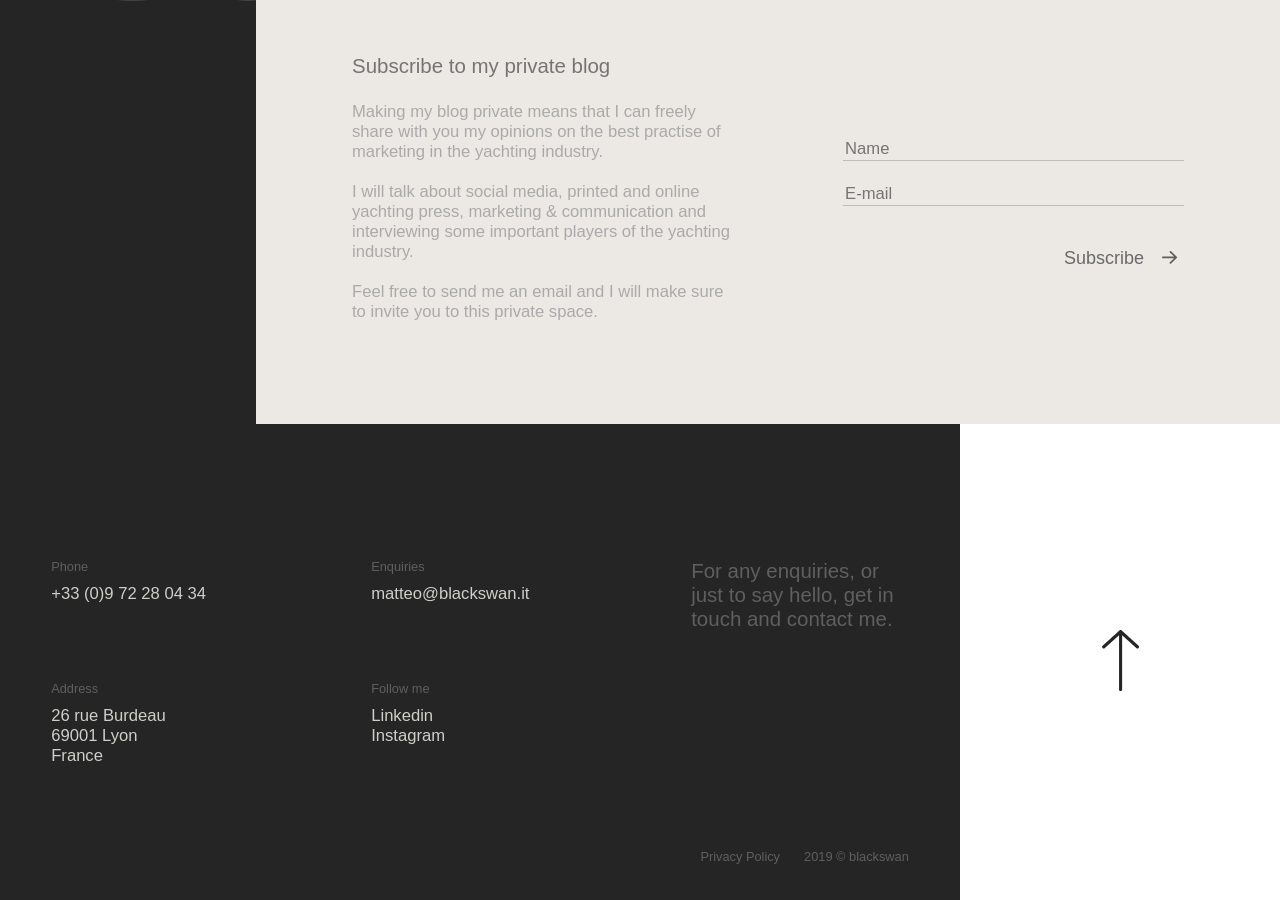
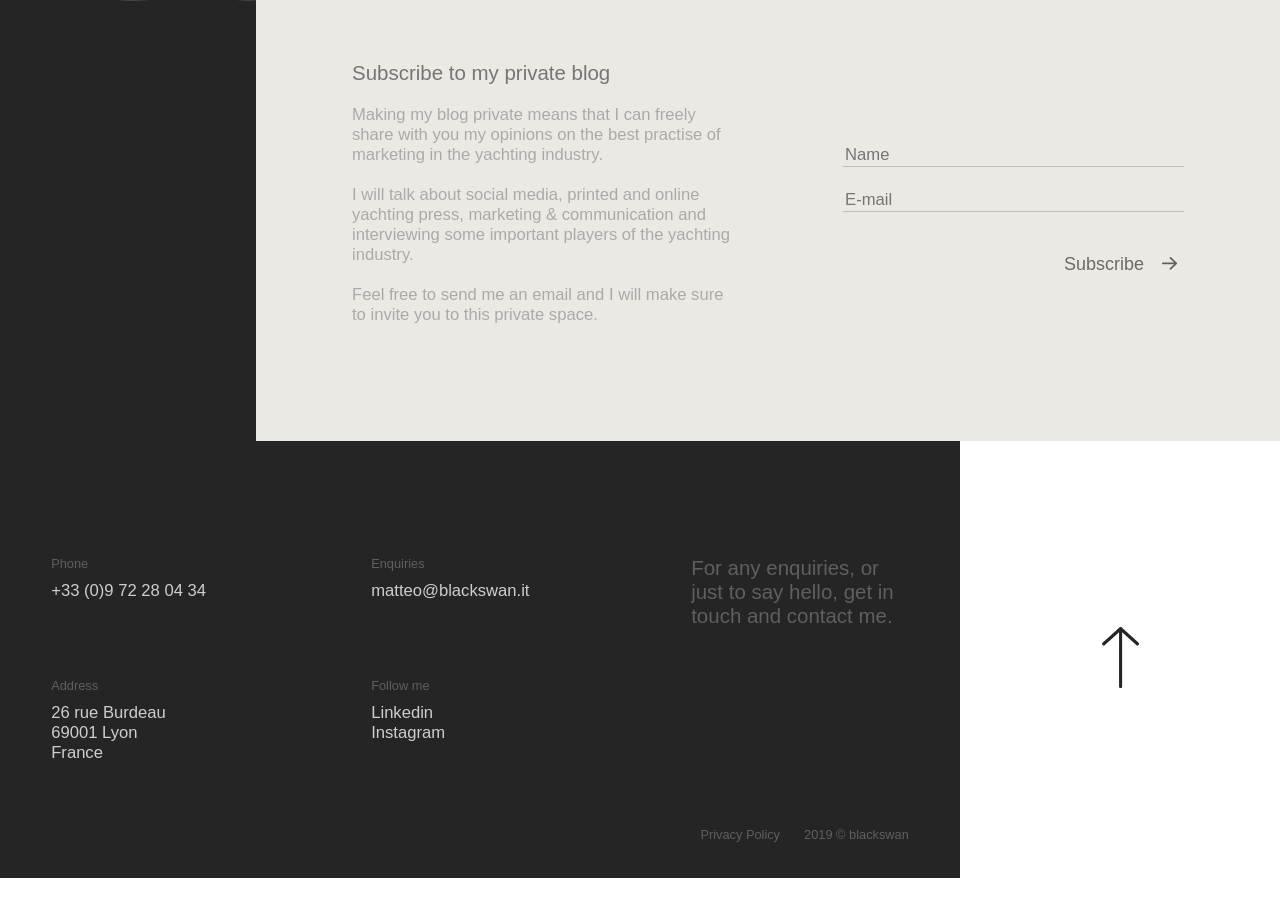
Before and after one commit to milosostojic95/yachting, a website built with webpack: page site/template.html in a window 1280 px wide. Shown: the part 3754-4654 px from the top of the page. After the commit the page ends 4632 px from the top, so only its background shows below. Built offline with nearby package versions, Linux system fonts and the light colour scheme; a web font is replaced by a local one.

Commit message:
Modified padding in footer and subscribe, check codestyle

```diff
--- a/site/scss/layouts/_footer.scss
+++ b/site/scss/layouts/_footer.scss
@@ -4,7 +4,7 @@
 
   .footer-content {
     flex-basis: 25%;
-    padding: 10.5vw 4vw 10.5vw 4vw;
+    padding: 9vw 4vw 9vw 4vw;
     position: relative;
 
     .privacy {
--- a/site/scss/sections/_subscibe.scss
+++ b/site/scss/sections/_subscibe.scss
@@ -1,12 +1,12 @@
 .subscribe {
   position: relative;
   background: $blogBg;
-  padding: 16vw 0 0 20vw;
+  padding: 17vw 0 0 20vw;
   z-index: 1;
 
   .subscribe-content {
     background: $subscibeBg;
-    padding: 8vw 7.5vw;
+    padding: 7.5vw 7.5vw;
     display: flex;
 
     &::before {
@@ -28,13 +28,13 @@
         text-align: left;
         color: $subscibeHeading;
         font-size: 1.6vw;
-        margin-bottom: 24px;
+        margin-bottom: 14px;
         font-family: $headingFontFamily;
         font-weight: 500;
       }
 
       p {
-
+        margin: 20px 0;
         font-size: 1.3vw;
         color: $subscibeParagraf;
         font-family: $bodyFontFamily;
--- a/site/template.html
+++ b/site/template.html
@@ -85,13 +85,13 @@
       <div class="left-part">
         <h4>Subscribe to my private blog</h4>
         <p>
-            Making my blog private means that I can freely share with you my opinions on the best practise of marketing in the yachting industry.
-            <br>
-            <br>
-            I will talk about social media, printed and online yachting press, marketing & communication and interviewing some important players of the yachting industry.
-            <br>
-            <br>
-            Feel free to send me an email and I will make sure to invite you to this private space.
+          Making my blog private means that I can freely share with you my opinions on the best practise of marketing in the yachting industry.
+        </p>
+        <p>
+          I will talk about social media, printed and online yachting press, marketing & communication and interviewing some important players of the yachting industry.
+         </p>
+         <p>
+          Feel free to send me an email and I will make sure to invite you to this private space.
         </p>
 
       </div>
```
